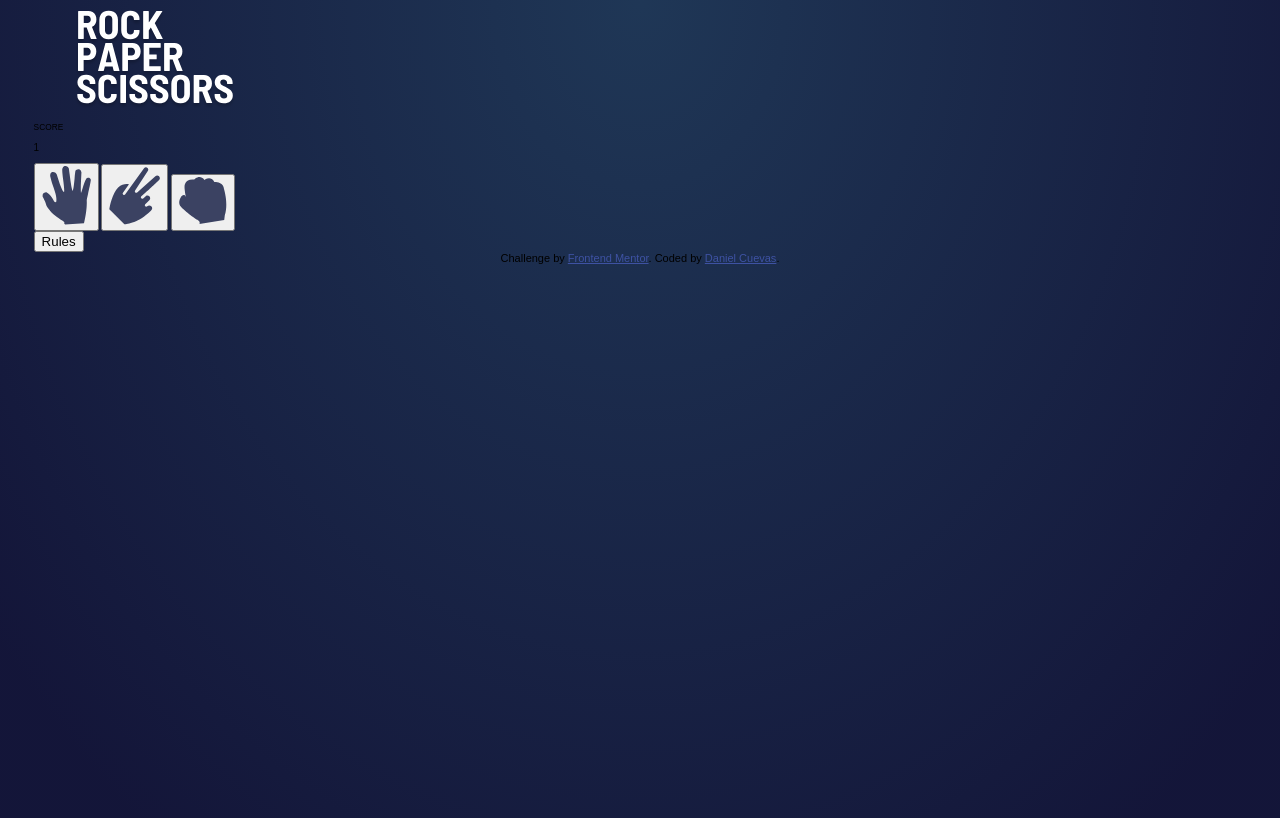
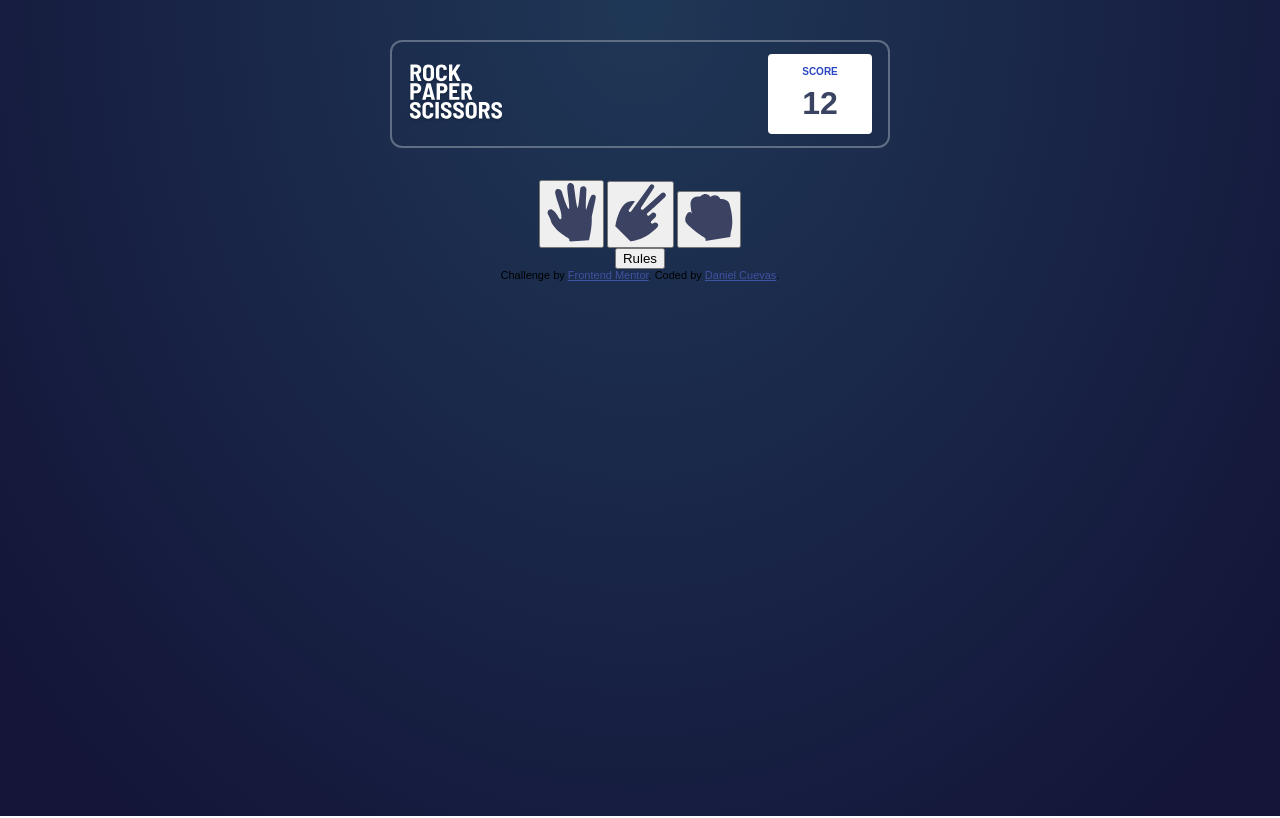
Before and after one commit to dcuevasdev/rock-paper-scissors, a plain HTML site: page index.html in a window 1280 px wide. Drawn offline with Linux system fonts and the light colour scheme.

Commit message:
Estilos CSS para el header

```diff
--- a/index.html
+++ b/index.html
@@ -3,7 +3,6 @@
   <head>
     <meta charset="UTF-8" />
     <meta name="viewport" content="width=device-width, initial-scale=1.0" />
-    <!-- displays site properly based on user's device -->
     <link
       rel="icon"
       type="image/png"
@@ -20,7 +19,7 @@
       </figure>
       <div class="information__score">
         <small>SCORE</small>
-        <p>1</p>
+        <p>12</p>
       </div>
     </header>
     <main class="play">
--- a/styles/styles.css
+++ b/styles/styles.css
@@ -26,6 +26,9 @@ html {
 }
 
 body {
+  display: flex;
+  flex-direction: column;
+  align-items: center;
   height: 100vh;
   padding: 0 2%;
   font-family: var(--font);
@@ -37,6 +40,48 @@ body {
   background-repeat: no-repeat;
 }
 
+.information {
+  display: flex;
+  justify-content: space-between;
+  align-items: center;
+  width: 46.4rem;
+  height: 7.2rem;
+  margin: 3.2rem;
+  padding: 1.6rem;
+  border: 0.2rem solid var(--header-outline);
+  border-radius: 1.2rem;
+}
+.information__logo {
+  width: 9.6rem;
+  margin: 0;
+}
+.information__logo img {
+  width: 100%;
+}
+.information__score {
+  display: flex;
+  flex-direction: column;
+  justify-content: center;
+  width: 9.6rem;
+  height: 7.2rem;
+  padding: 0.4rem;
+  border-radius: 0.4rem;
+  text-align: center;
+  background-color: white;
+}
+.information__score small {
+  font-size: 1rem;
+  font-weight: bold;
+  color: var(--score-text);
+}
+.information__score p {
+  margin: 0;
+  margin-top: 0.8rem;
+  font-size: 3.2rem;
+  font-weight: bolder;
+  color: var(--dark-text);
+}
+
 .attribution {
   font-size: 11px;
   text-align: center;
```
